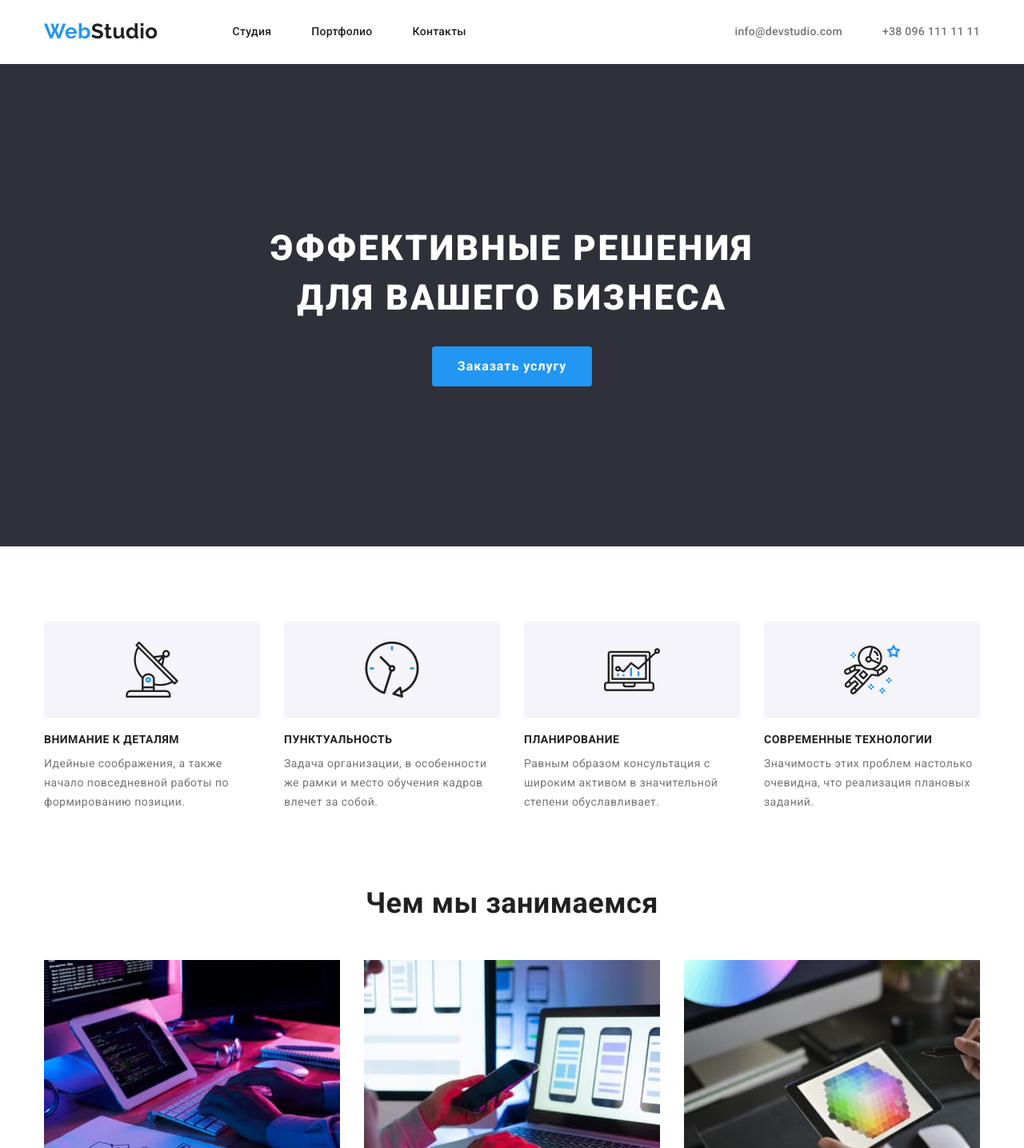
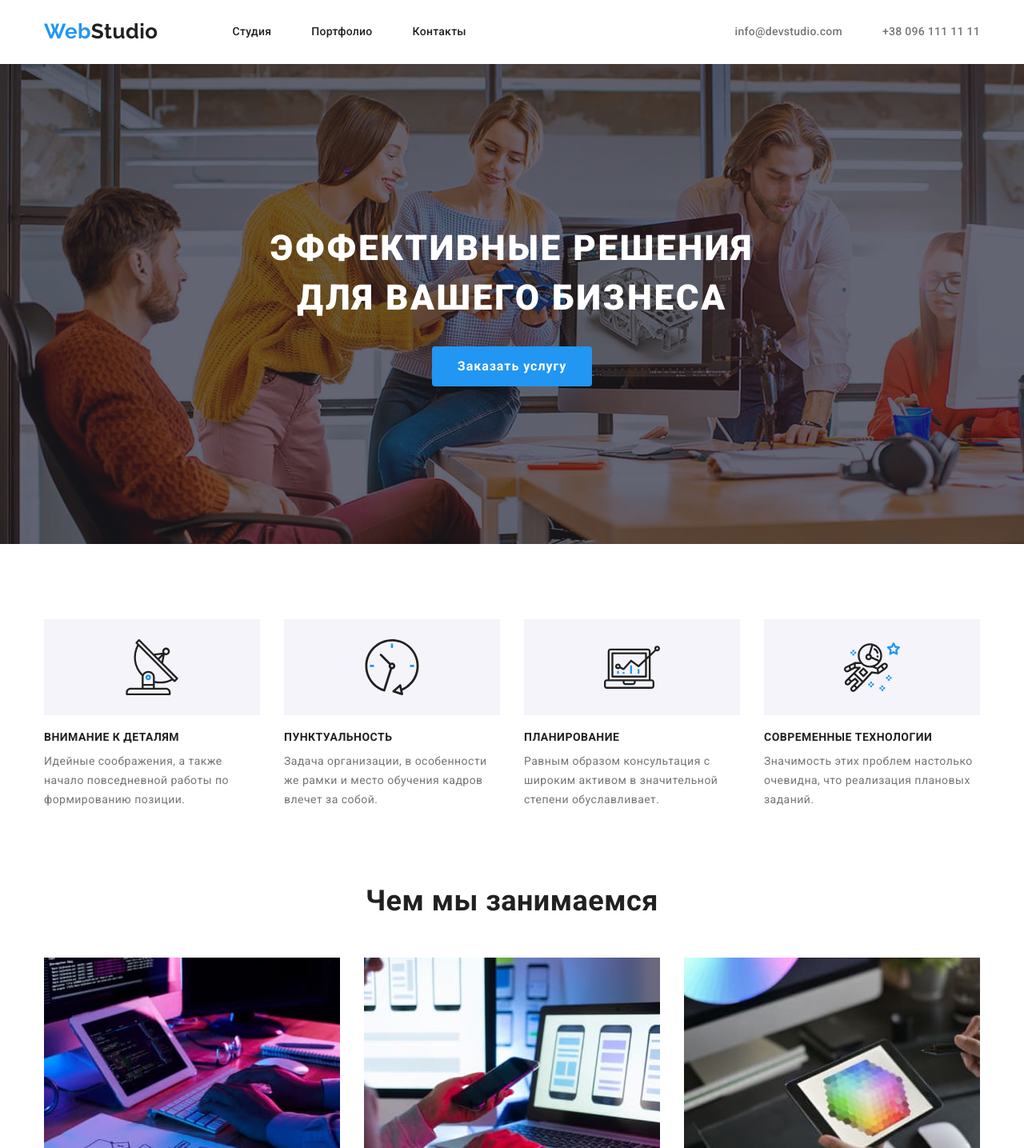
Before and after one commit to MarinaKarabut/goit-markup-hw-04, a plain HTML site: page index.html in a window 1280 px wide. Shown: the top 1435 px of the page at 80% size. Drawn offline with nearby package versions, Linux system fonts and the light colour scheme.

Commit message:
добавлена картинка в герой

```diff
--- a/css/styles.css
+++ b/css/styles.css
@@ -144,9 +144,15 @@ margin-right: 0px;
   padding-top: 200px;
   padding-bottom: 200px;
   margin: auto;
-  /*background-image: url(../img/hero.png);
+  height: 600px;
+  max-width: 1600px;
+  background-image: linear-gradient(
+      to right,
+      rgba(47, 48, 58, 0.4),
+      rgba(47, 48, 58, 0.4)
+    ),
+    url(../img/hero.png);
   background-repeat: no-repeat;
-  background-position: left top;*/
 }
 
 .hero-title {
@@ -174,7 +180,7 @@ margin-right: 0px;
 
 .feature::before {
   display: block;
-  content: '';
+  content: "";
   height: 120px;
   /*outline: 1px solid red;*/
   background-repeat: no-repeat;
@@ -184,19 +190,19 @@ margin-right: 0px;
   background-color: #f5f4fa;
 }
 .feature:nth-child(1)::before {
-  background-image: url(../img/antenna.png);
+  background-image: url(../img/antenna.svg);
 }
 
 .feature:nth-child(2)::before {
-  background-image: url(../img/clock.png);
+  background-image: url(../img/clock.svg);
 }
 
 .feature:nth-child(3)::before {
-  background-image: url(../img/diagram.png);
+  background-image: url(../img/diagram.svg);
 }
 
 .feature:nth-child(4)::before {
-  background-image: url(../img/astronaut.png);
+  background-image: url(../img/astronaut.svg);
 }
 
 .feature-list > .feature {
@@ -284,7 +290,8 @@ margin-right: 0px;
   text-align: center;
 }
 .teamcard {
-  box-shadow: 0px 1px 3px rgba(0, 0, 0, 0.12), 0px 1px 1px rgba(0, 0, 0, 0.14), 0px 2px 1px rgba(0, 0, 0, 0.2);
+  box-shadow: 0px 1px 3px rgba(0, 0, 0, 0.12), 0px 1px 1px rgba(0, 0, 0, 0.14),
+    0px 2px 1px rgba(0, 0, 0, 0.2);
 }
 /* Examples */
 .section-examples {
```
Also changed, not shown: img/antenna.svg (added), img/antenna1.png (renamed from img/antenna.png), img/astronaut.svg (added), img/astronaut2.png (renamed from img/astronaut.png), img/clock.svg (added), img/clock3.png (renamed from img/clock.png), img/diagram.svg (added), img/diagram4.png (renamed from img/diagram.png), 2 other files.
